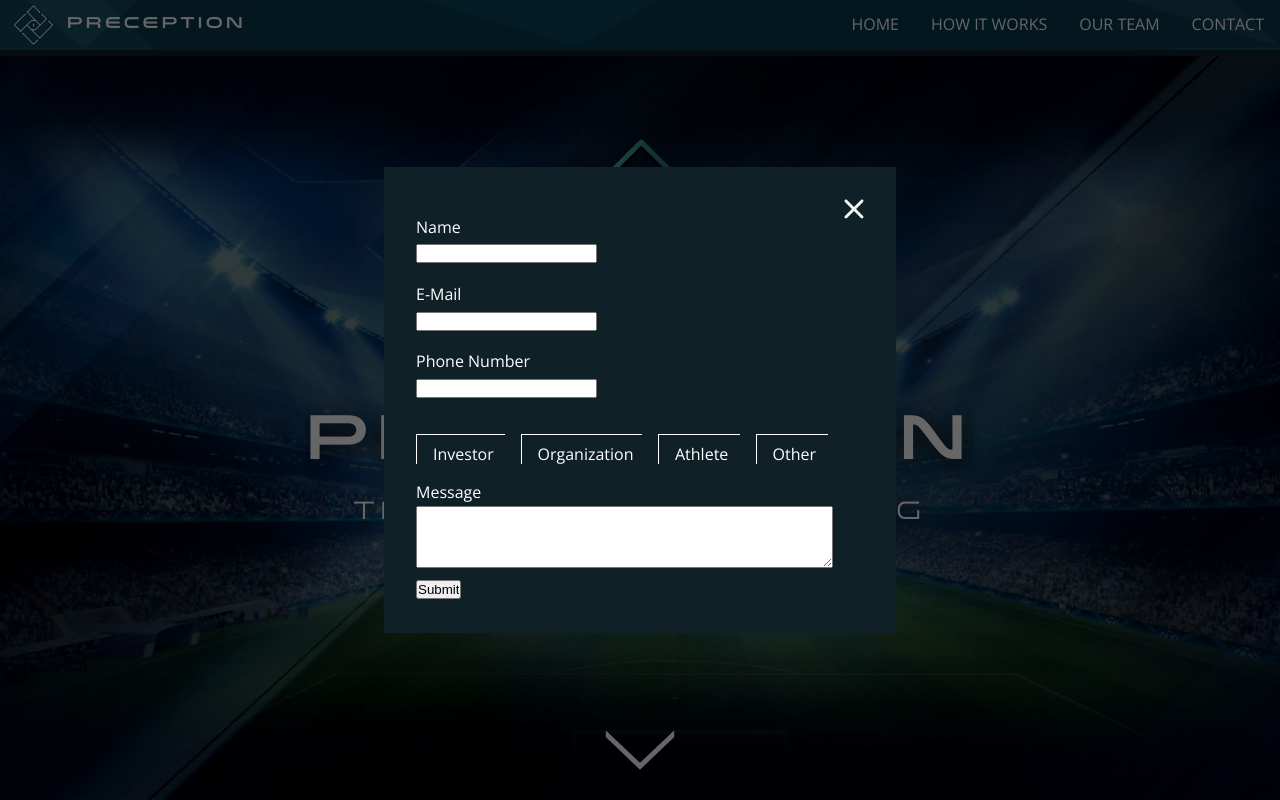
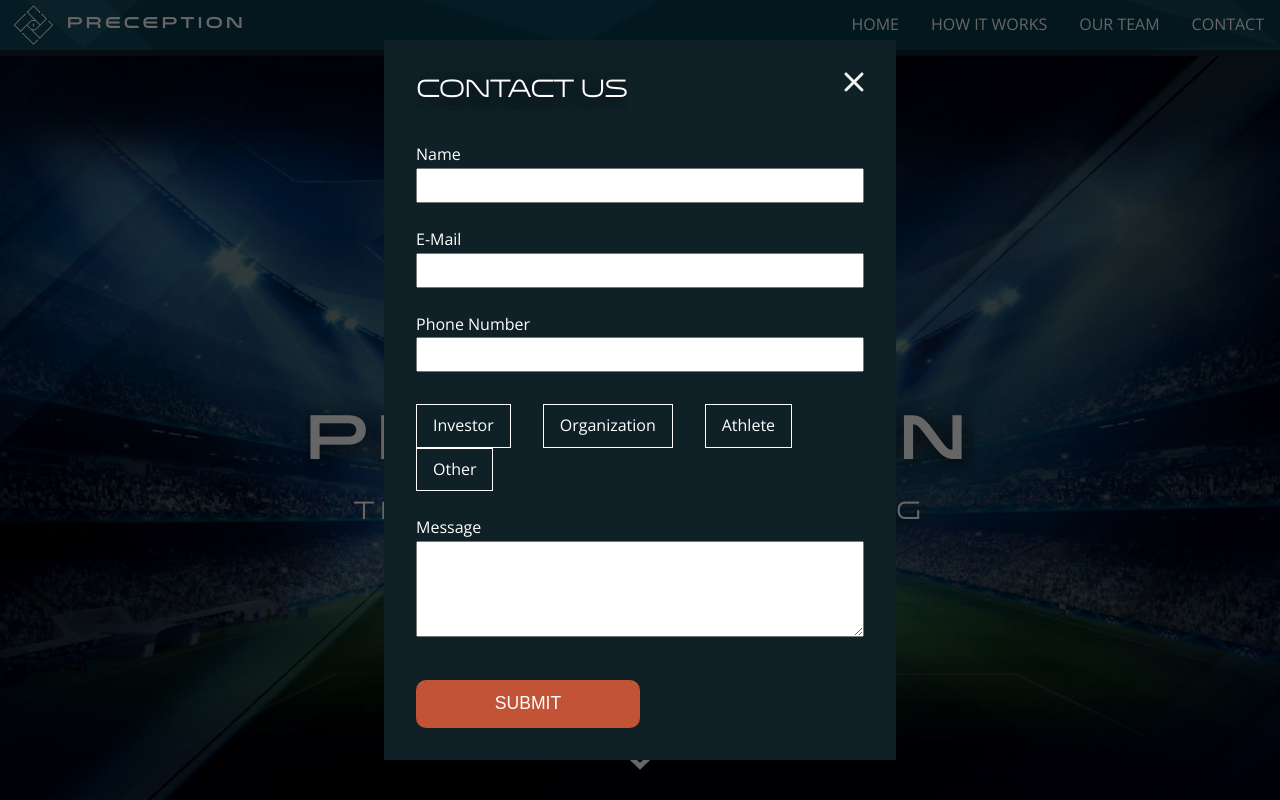
Before and after one commit to karyma-dev/preception, a React (Create React App) app: page / in a window 1280 px wide. Shown: the top 800 px of the page. Built offline with nearby package versions, Linux system fonts and the light colour scheme.

Commit message:
fixed checkboxes

```diff
--- a/src/components/Contact/index.js
+++ b/src/components/Contact/index.js
@@ -24,6 +24,7 @@ export default class Contact extends Component {
 
         <div className="modal" style={style}>
           <div class="modal-content">
+            <h2 style={{ display: 'inline-block' }}>Contact Us</h2>
             <img
               src={exit}
               alt="exit icon for modal box"
@@ -77,9 +78,9 @@ export default class Contact extends Component {
               <div className="contact-group">
                 <label className="contact-label">Message</label>
                 <br />
-                <textarea rows="4" cols="50" />
+                <textarea />
               </div>
-              <button className="contact-button">Submit</button>
+              <button className="btn btn-contact">Submit</button>
             </form>
           </div>
         </div>
--- a/src/styles/css/main.css
+++ b/src/styles/css/main.css
@@ -681,24 +681,34 @@ h5 {
   width: 40%;
   padding: 2rem;
 }
+.modal-content input[type=text],
+.modal-content input[type=email],
+.modal-content input[type=tel] {
+  width: 100%;
+  padding: 0.5rem;
+}
+.modal-content textarea {
+  width: 100%;
+  height: 6rem;
+  padding: 0.5rem;
+}
 
 .contact-group {
-  margin-top: 1rem;
+  margin-top: 1.5rem;
   overflow: hidden;
 }
 
 .check {
-  margin-top: 1rem;
-  height: 3rem;
+  margin-top: 2rem;
+  min-height: 3rem;
   display: flex;
-  justify-content: flex-start;
-  align-items: center;
+  flex-wrap: wrap;
 }
 .check-container {
-  height: 3rem;
-  overflow: hidden;
+  margin-right: 2rem;
+  display: flex;
+  align-items: center;
   cursor: pointer;
-  margin-right: 1rem;
 }
 .check-container input {
   opacity: 0;
@@ -707,7 +717,7 @@ h5 {
   width: 0;
 }
 .check-container input:checked ~ .check-title {
-  background-color: #2196f3;
+  background-color: #0c465d;
 }
 
 .check-title {
--- a/src/styles/sass/pages/_contact.scss
+++ b/src/styles/sass/pages/_contact.scss
@@ -15,28 +15,41 @@
     background-color: $primary-color;
     width: 40%;
     padding: 2rem;
+
+    input[type='text'],
+    input[type='email'],
+    input[type='tel'] {
+      width: 100%;
+      padding: 0.5rem;
+    }
+
+    textarea {
+      width: 100%;
+      height: 6rem;
+      padding: 0.5rem;
+    }
   }
 }
 
 .contact {
   &-group {
-    margin-top: 1rem;
+    margin-top: 1.5rem;
     overflow: hidden;
   }
 }
 
 .check {
-  margin-top: 1rem;
-  height: 3rem;
+  margin-top: 2rem;
+
+  min-height: 3rem;
   display: flex;
-  justify-content: flex-start;
-  align-items: center;
+  flex-wrap: wrap;
 
   &-container {
-    height: 3rem;
-    overflow: hidden;
+    margin-right: 2rem;
+    display: flex;
+    align-items: center;
     cursor: pointer;
-    margin-right: 1rem;
 
     & input {
       opacity: 0;
@@ -46,7 +59,7 @@
     }
 
     & input:checked ~ .check-title {
-      background-color: #2196f3;
+      background-color: $secondary-color;
     }
   }
 }
@@ -55,3 +68,20 @@
   border: solid 1px white;
   padding: 0.5rem 1rem;
 }
+
+@media (max-width: 960px) {
+  .modal {
+    &-content {
+      width: 70%;
+      padding: 2rem;
+
+      input[type='text'],
+      input[type='email'],
+      input[type='tel'] {
+      }
+
+      textarea {
+      }
+    }
+  }
+}
```
Also changed, not shown: 1 other file (tests, documents, lock files or other folders).
